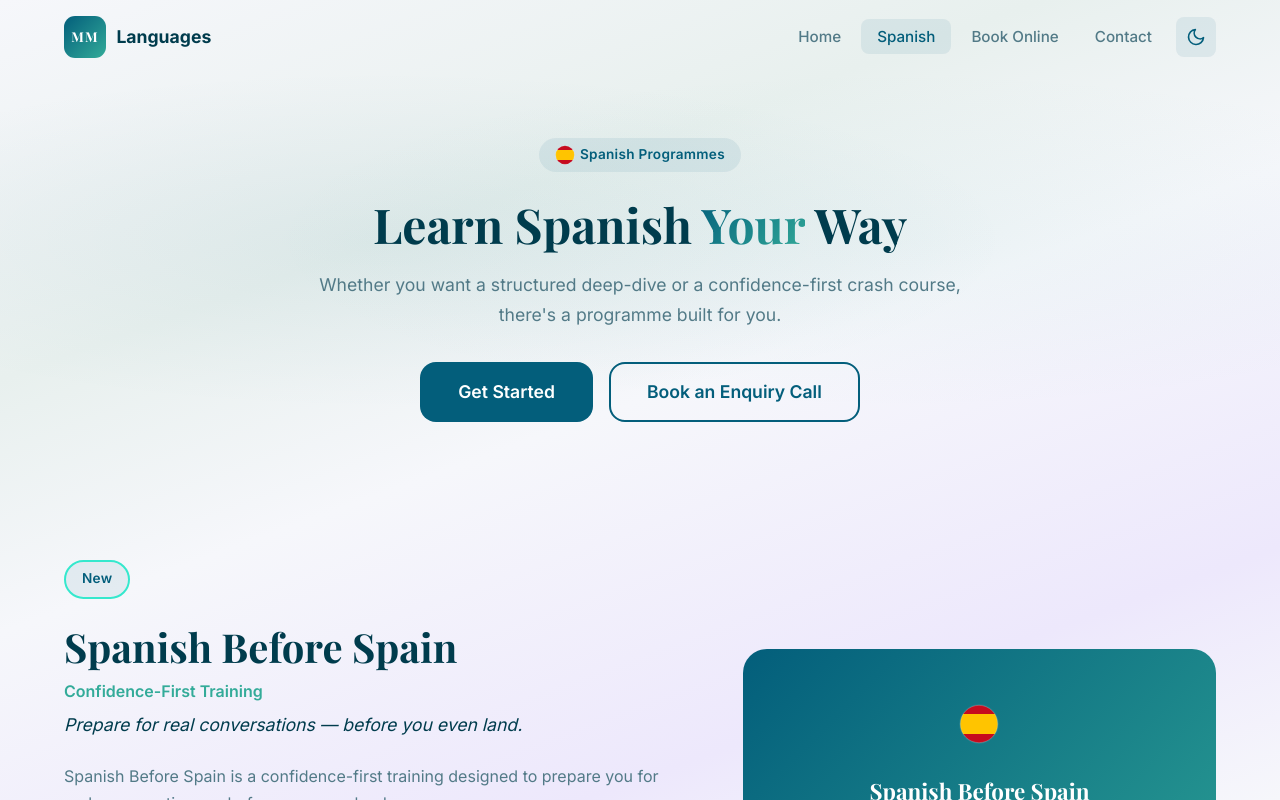
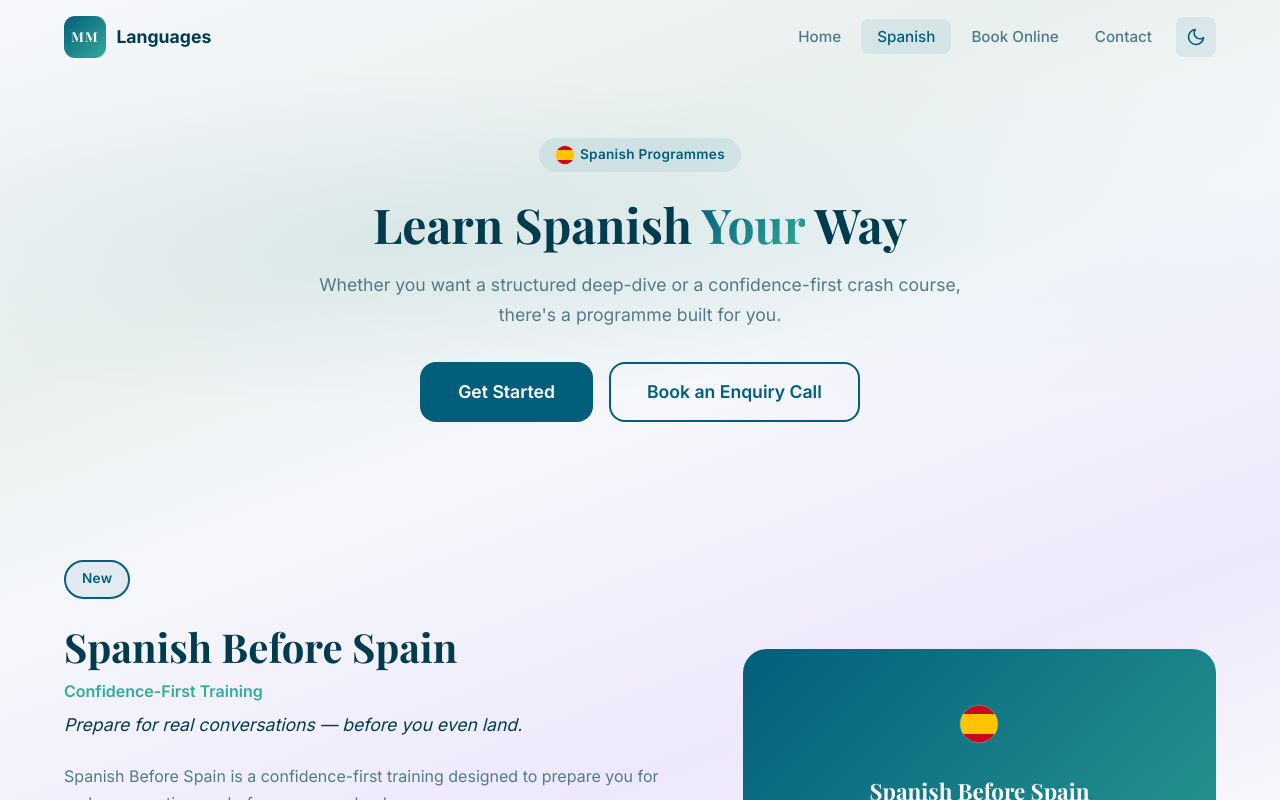
Before and after one commit to mikemasterslang/mike-masters-languages, a React (Vite) app: page /spanish in a window 1280 px wide. Shown: the top 800 px of the page. Built offline with nearby package versions, Linux system fonts and the light colour scheme; no server answers.

Commit message:
Update Spanish page badge borders to match primary colour

```diff
--- a/src/pages/Spanish.css
+++ b/src/pages/Spanish.css
@@ -55,7 +55,7 @@
 }
 
 .spanish-course-content .hero-badge {
-  border: 2px solid #35e8cd;
+  border: 2px solid #035E7B;
 }
 
 .spanish-course-content h2 {
```
